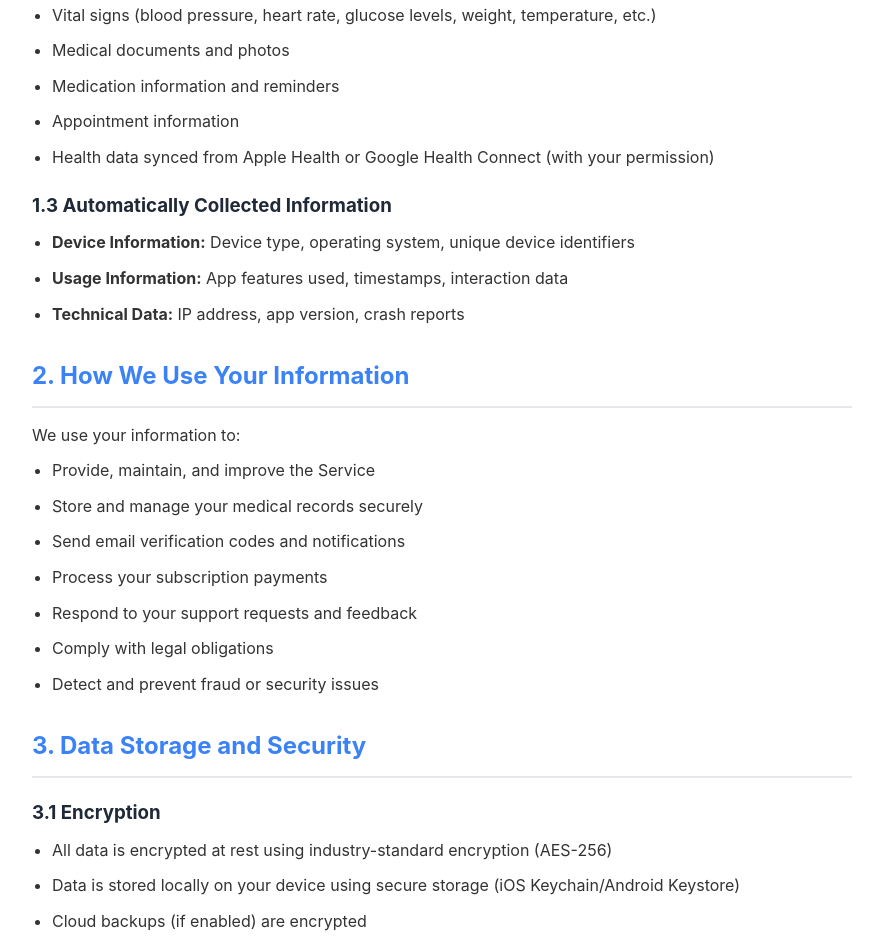
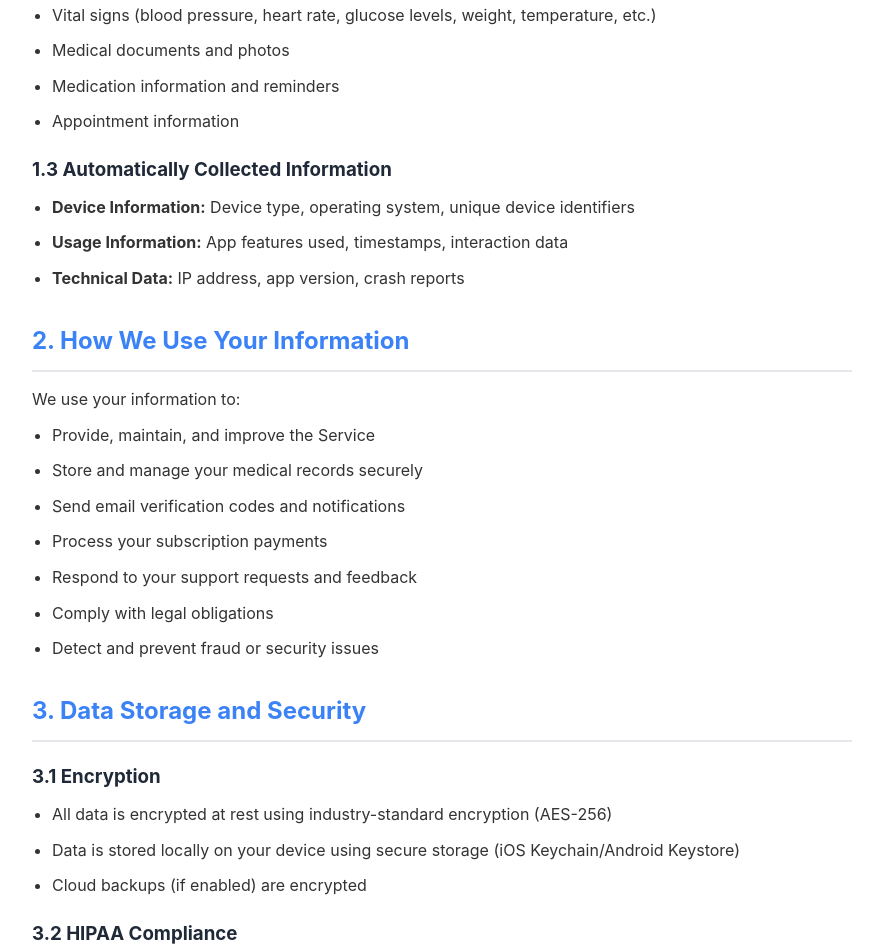
Before and after one commit to zaeemshaukat/medmemoir-legal, a plain HTML site: page privacy.html in a window 1280 px wide. Shown: the part 784-1729 px from the top of the page, without its empty margins (198-1081 px from the left). Drawn offline with Linux system fonts and the light colour scheme.

Commit message:
Remove synced health data mention from privacy policy
Removed mention of health data synced from Apple Health or Google Health Connect.

```diff
--- a/privacy.html
+++ b/privacy.html
@@ -129,7 +129,6 @@
             <li>Medical documents and photos</li>
             <li>Medication information and reminders</li>
             <li>Appointment information</li>
-            <li>Health data synced from Apple Health or Google Health Connect (with your permission)</li>
         </ul>
 
         <h3>1.3 Automatically Collected Information</h3>
```
